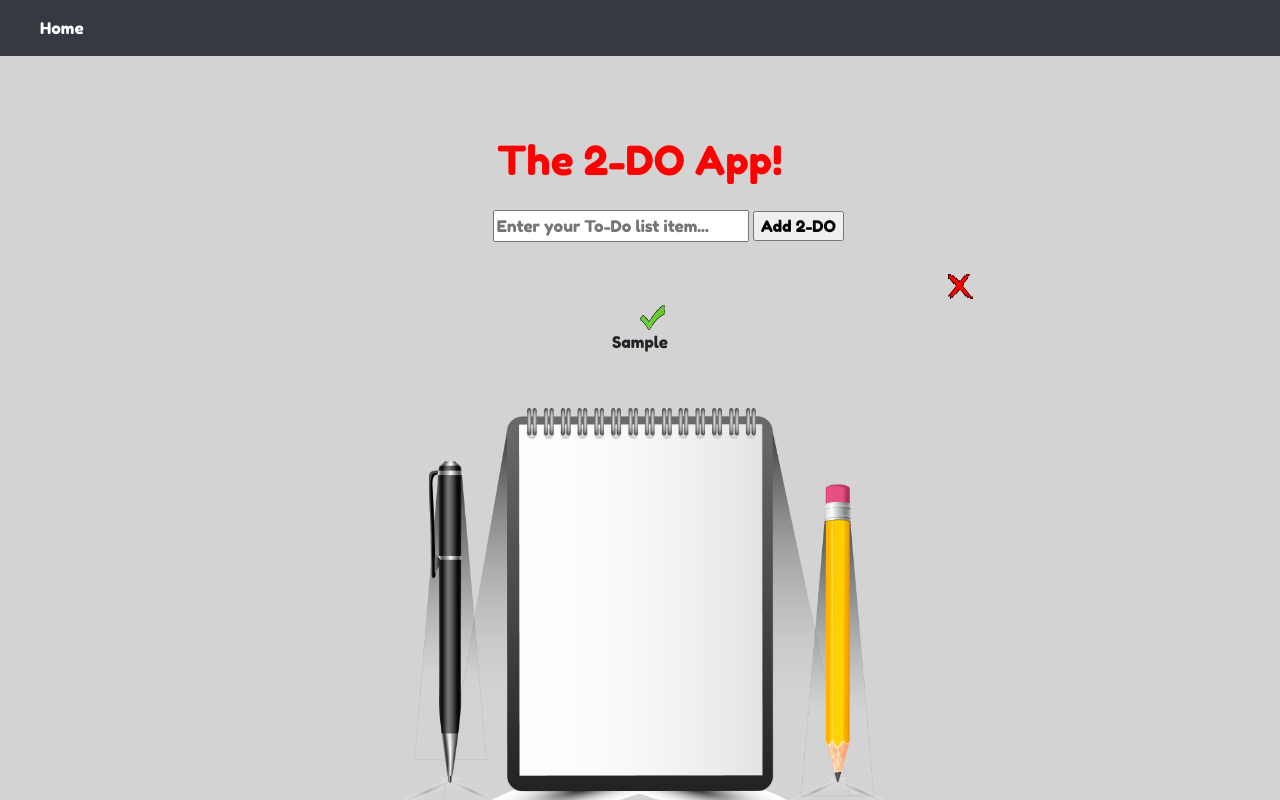
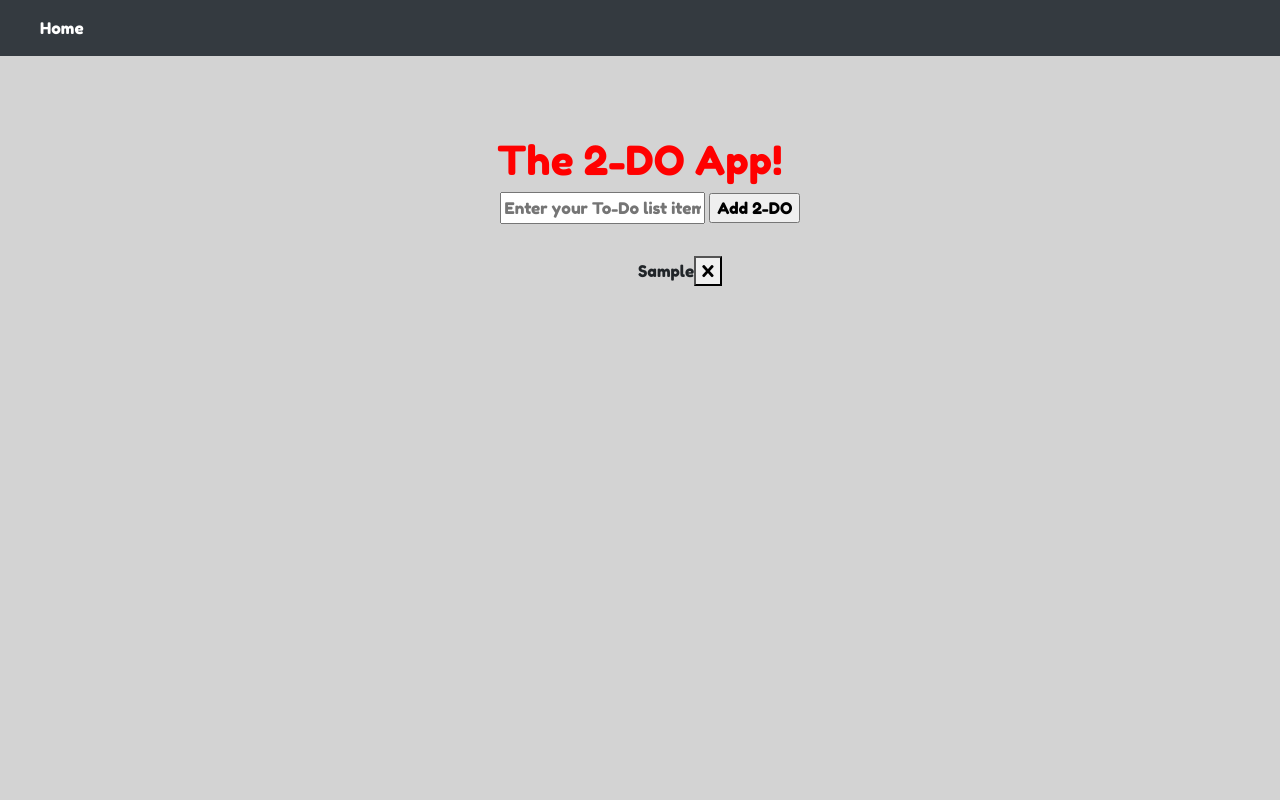
Before and after one commit to zackzellto/SDMM---To-Do-List, a plain HTML site: page index.html in a window 1280 px wide. Both pictures are taken after typing "Sample" into the empty fields and a click on the input "Add 2-DO". Drawn offline with nearby package versions, Linux system fonts and the light colour scheme.

Commit message:
added delete button

```diff
--- a/index.html
+++ b/index.html
@@ -26,31 +26,28 @@
         </nav>
     </div>
 
+
 <body>
+
     <!--Header of 2-DO App-->
     <div id="infoText">
         <h1>The 2-DO App!</h1>
     </div>
 
     <!--Input field where user will type the to do list item-->
-    <div id="toDoInputField">
+    <div class="toDoInputField">
             <input type="text" id="userInput" placeholder="Enter your To-Do list item...">
-            <input type="button" value="Add 2-DO" id="to-do-button" onclick="showTaskInput();"><br>
+            <input type="submit" value="Add 2-DO" id="to-do-button" onclick="showTaskInput()"><br>
     </div>
 
     <!--List of to do items created by the user-->
-    <div id="toDoItems">
-        <form id="newToDoLine">
-            <input type="image" src="./deleteButtonX.png" alt="redXDeleteButton" id="deleteTaskBtn" onclick="deleteTaskButton()">
-            <input type="image" src="./green-checkmark-png.png" alt="greenCheckMark" id="checkTaskBtn" onclick="checkTaskButton()">
-        </form>
+
+        <ul id="newToDoLine"></ul>
+
+           <!--<input type="image" src="./deleteButtonX.png" alt="redXDeleteButton" id="deleteTaskBtn" onclick="deleteTaskButton()">
+            <input type="image" src="./green-checkmark-png.png" alt="greenCheckMark" id="checkTaskBtn" onclick="checkTaskButton()">-->
 
         <!--Checkbox for to do item completion with strikethrough-->
-
-
-    </div>
-
-
 
 </body>
 
--- a/scripts.js
+++ b/scripts.js
@@ -6,24 +6,38 @@ function showTaskInput(){
 
     const displayInput = document.getElementById("userInput").value;
     document.getElementById("userInput").value = "";
-    const newPara = document.createElement("p");
-    //newPara.setAttribute('id', '')
+    const createUL = document.createElement("UL");
     const toDoLine = document.createTextNode(displayInput);
-    newPara.appendChild(toDoLine);
-    document.getElementById("newToDoLine").appendChild(newPara);
-
+    createUL.appendChild(toDoLine);
+    document.getElementById("newToDoLine").appendChild(createUL);
+    const deleteButton = document.createElement('button');
+    deleteButton.innerText = 'X';
+    createUL.appendChild(deleteButton);
+    deleteButton.addEventListener('click', () => deleteToDo(deleteButton));
 }
 
+//prevent page from refreshing on submit, delete or check-off button click/keypress.
+deleteButton.addEventListener('click', (e) => {
+    e.preventDefault();
+    showTaskInput();
+});
+
 //A user can delete an existing todo  (for todos that have been marked as completed)
-function deleteTaskButton(){
-    const toDoPara = document.querySelectorAll('p');
-    document.createElement("button");
-    document.getElementById("deleteTaskBtn").innerHTML = "";
-    toDoPara.appendChild("deleteTaskBtn");
+function deleteToDo(element) {
+    element.parentElement.remove();
 }
+
 
 //When a todo item is marked as completed the text of the todo should ce crossed out (using strikethrough font)
 function checkTaskButton(){
-    var strikeTask = displayInput.strike();
-    document.getElementById("userInput").innerHTML = strikeTask;
+    let strikeTask = displayInput.strike();
+    document.getElementById("userInput").textContent = strikeTask;
 }
+
+//Task displays when Enter key is pressed
+var input = document.getElementById('userInput');
+      window.addEventListener('keydown' , (enterKey) => {
+          if (enterKey.key === 'Enter'){
+              showTaskInput();
+          }
+        });
--- a/style.css
+++ b/style.css
@@ -1,17 +1,12 @@
 body{
-    background: fixed;
     background-color: lightgray;
-    margin: auto;
     font-family: 'Fredoka One', cursive;
-    background-image: url(notepad-vector-png.png);
-    background-size: 40%;
-    background-repeat: no-repeat;
-    background-position: 50.5% 110%;
 }
 
 h1{
     color: red;
 }
+
 
 #infoText{
     color: black;
@@ -21,11 +16,11 @@ h1{
 
 }
 
-#toDoInputField{
-    width: 50%;
-    margin: 0 auto;
-    margin-top: 2%;
+.toDoInputField{
+    width: 40%;
+    display: block;
     margin-left: auto;
+    margin-right: 20.9%;
 }
 
 #to-do-button{
@@ -34,11 +29,10 @@ h1{
 
 #userInput{
     width: 40%;
-    margin-left: 27%;
     height: 2rem;
 }
 
-#newToDoLine{
+ul{
     text-align: center;
     word-spacing: normal;
     margin-top: 2rem;
```
Also changed, not shown: iPad-ToDoBackground.png (added), notepad-vector-png.png (deleted).
